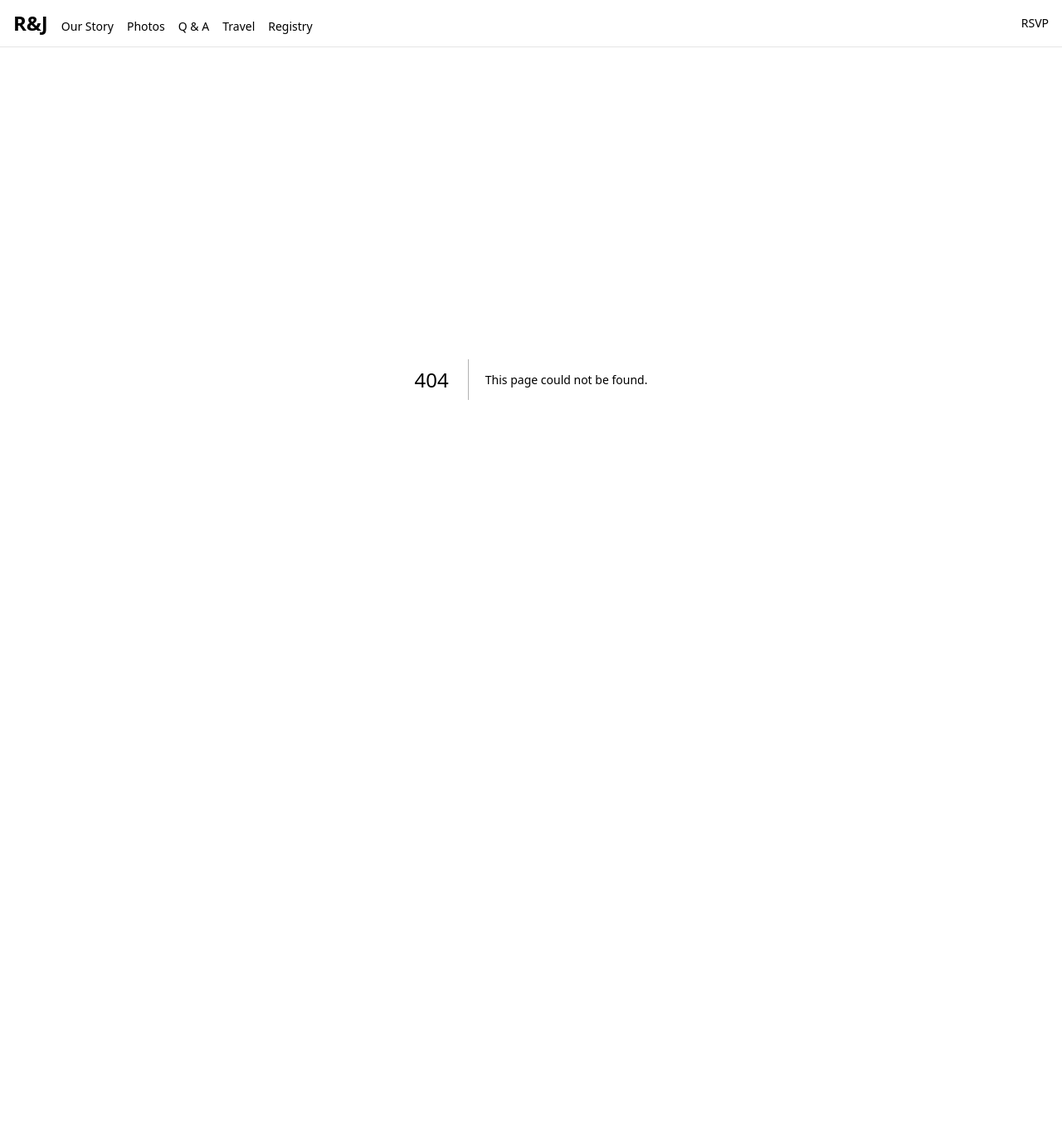
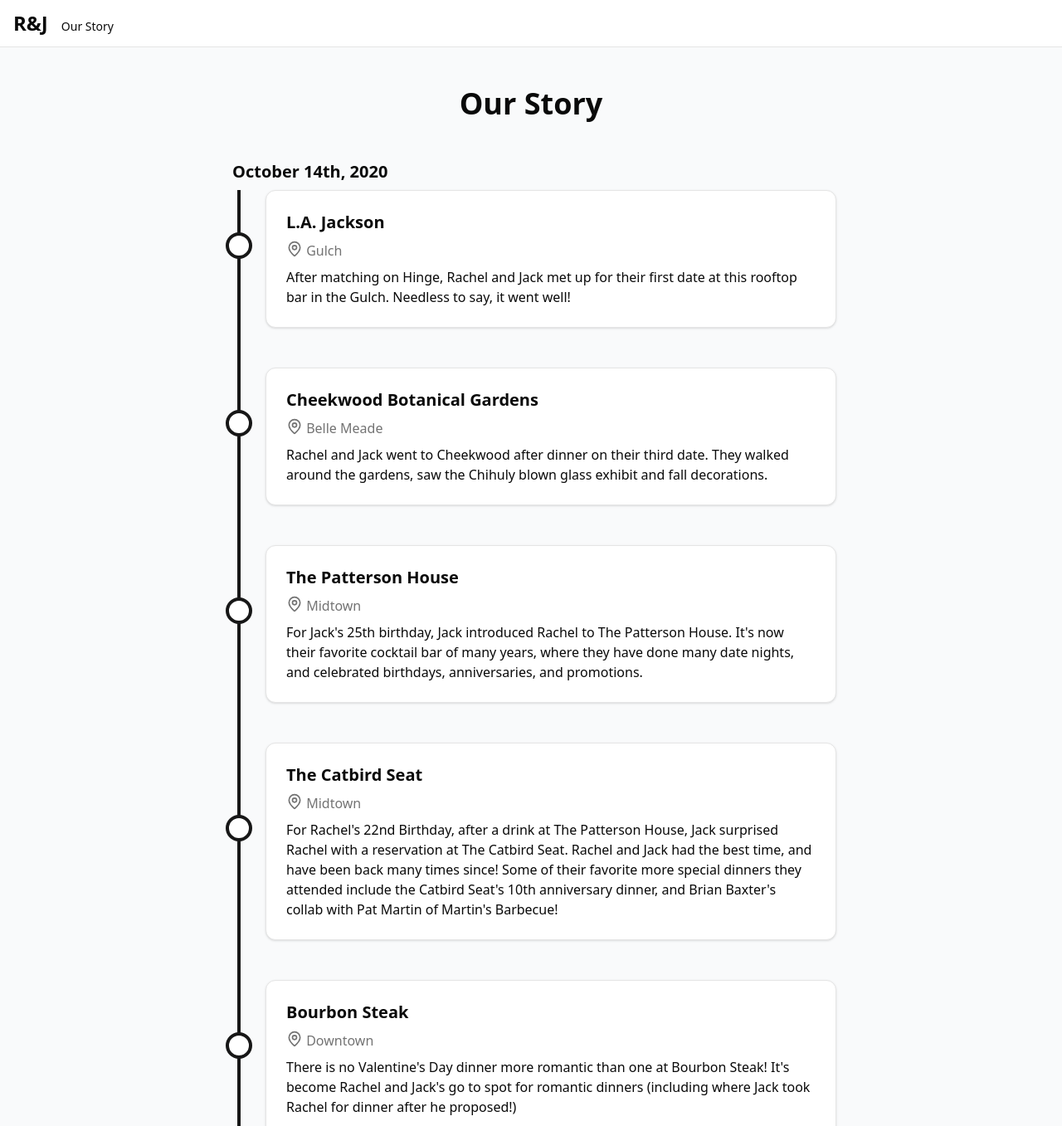
Before and after one commit to jtmthf/rachel-and-jack, a Next.js app: page /our-story in a window 1280 px wide. Before the commit this address had no page. Shown: the top 1357 px of the page at 83% size. Before the commit the page ends 857 px from the top, so only its background shows below. Built offline with nearby package versions, Linux system fonts and the light colour scheme.

Commit message:
our story

```diff
--- a/next.config.mjs
+++ b/next.config.mjs
@@ -1,8 +1,13 @@
+import createMDX from '@next/mdx';
+
 /** @type {import('next').NextConfig} */
 const nextConfig = {
+  pageExtensions: ['js', 'jsx', 'md', 'mdx', 'ts', 'tsx'],
   images: {
     formats: ['image/avif', 'image/webp'],
   },
 };
 
-export default nextConfig;
+const withMDX = createMDX({});
+
+export default withMDX(nextConfig);
--- a/package.json
+++ b/package.json
@@ -31,6 +31,10 @@
     "tailwindcss-animate": "^1.0.7"
   },
   "devDependencies": {
+    "@mdx-js/loader": "^3.1.0",
+    "@mdx-js/react": "^3.1.0",
+    "@next/mdx": "^15.1.3",
+    "@types/mdx": "^2.0.13",
     "@types/node": "^22.10.0",
     "@types/react": "npm:types-react@19.0.0-rc.1",
     "@types/react-dom": "npm:types-react-dom@19.0.0-rc.1",
--- a/src/app/layout.tsx
+++ b/src/app/layout.tsx
@@ -9,10 +9,10 @@
 
 const items = [
   { title: 'Our Story', href: '/our-story' },
-  { title: 'Photos', href: '/photos' },
-  { title: 'Q & A', href: '/q-and-a' },
-  { title: 'Travel', href: '/travel' },
-  { title: 'Registry', href: '/registry' },
+  // { title: 'Photos', href: '/photos' },
+  // { title: 'Q & A', href: '/q-and-a' },
+  // { title: 'Travel', href: '/travel' },
+  // { title: 'Registry', href: '/registry' },
 ];
 
 export default function RootLayout({
--- /dev/null
+++ b/src/app/our-story/layout.tsx
@@ -0,0 +1,22 @@
+type Props = {
+  children: React.ReactNode;
+};
+
+export default function OurStory({ children }: Props) {
+  return (
+    <section className="bg-gray-50 py-12">
+      <div className="mx-auto max-w-[48rem] px-4">
+        <h2 className="mb-12 text-center text-4xl font-bold">Our Story</h2>
+        <p className="mb-2 ml-2 text-xl font-semibold">October 14th, 2020</p>
+        <div className="relative">
+          {/* Vertical line */}
+          <div className="absolute left-4 h-full w-1 -translate-x-1/2 transform bg-primary" />
+          {children}
+        </div>
+        <p className="mb-12 ml-2 mt-2 text-xl font-semibold">
+          September 6th, 2025
+        </p>
+      </div>
+    </section>
+  );
+}
--- /dev/null
+++ b/src/app/our-story/page.mdx
@@ -0,0 +1,78 @@
+import { Place } from './place';
+
+<Place name="L.A. Jackson" date="Gulch">
+  After matching on Hinge, Rachel and Jack met up for their first date at this
+  rooftop bar in the Gulch. Needless to say, it went well!
+</Place>
+
+<Place name="Cheekwood Botanical Gardens" date="Belle Meade">
+  Rachel and Jack went to Cheekwood after dinner on their third date. They
+  walked around the gardens, saw the Chihuly blown glass exhibit and fall
+  decorations.
+</Place>
+
+<Place name="The Patterson House" date="Midtown">
+  For Jack's 25th birthday, Jack introduced Rachel to The Patterson House. It's
+  now their favorite cocktail bar of many years, where they have done many date
+  nights, and celebrated birthdays, anniversaries, and promotions.
+</Place>
+
+<Place name="The Catbird Seat" date="Midtown">
+  For Rachel's 22nd Birthday, after a drink at The Patterson House, Jack
+  surprised Rachel with a reservation at The Catbird Seat. Rachel and Jack had
+  the best time, and have been back many times since! Some of their favorite
+  more special dinners they attended include the Catbird Seat's 10th anniversary
+  dinner, and Brian Baxter's collab with Pat Martin of Martin's Barbecue!
+</Place>
+
+<Place name="Bourbon Steak" date="Downtown">
+  There is no Valentine's Day dinner more romantic than one at Bourbon Steak!
+  It's become Rachel and Jack's go to spot for romantic dinners (including where
+  Jack took Rachel for dinner after he proposed!)
+</Place>
+
+<Place name="Tailgate Brewery" date="Midtown">
+  After moving into their current apartment, Rachel and Jack joined Tailgate
+  Brewery's Mug Club. It's a favorite spot of theirs for a patio beer after
+  work, or a Thursday night trivia game!
+</Place>
+
+<Place name="Husk" date="Downtown">
+  When Jack got promoted at work for the first time, Rachel took him to Husk to
+  celebrate! Since then, they attended Husk's 10th anniversary dinner, and have
+  been back many times for special occasions (or just because!), including
+  brunch before they got engaged!
+</Place>
+
+<Place name="Yolan" date="Downtown">
+  Rachel and Jack love a good tasting menu, and Yolan was no exception. After
+  going to Il Luogo in Italy, and learning that the chef mentored Yolan's chef
+  de cuisine, they had to try the menu stateside! It was phenomenal, like many
+  of their experiences there. They also have attended wine tastings there, too!
+</Place>
+
+<Place name="Ryman Auditorium" date="Downtown">
+  While Rachel and Jack have never seen a music show at the Ryman, they have
+  seen two comedians there! They saw John Mulaney in 2022 just because, and
+  Taylor Tomlinson in Fall of 2023 for Jack's birthday. They had a great time in
+  the gorgeous space!
+</Place>
+
+<Place name="Maiz de la Vida" date="Gulch">
+  Jack has been known to find really unique dates for the two of them. At Maiz
+  de la Vida, they participated in a tortilla, salsa, and tamale making class.
+  They learned everything from selecting and milling the corn, to recipes, and
+  finishing the bites on a plate. They now go to their new restaurant in the
+  Gulch all the time!
+</Place>
+
+<Place name="Cheekwood (again!)" date="October 26, 2024">
+  On October 26th 2024, after a brunch at Husk, Jack proposed to Rachel at
+  Cheekwood Botanical Gardens! Rachel obviously said yes!
+</Place>
+
+<Place name="Schermerhorn Symphony Center" date="September 6, 2025">
+  On September 6th, 2025, Rachel and Jack will be getting married at the
+  Schermerhorn Symphony Center. They can't wait, and are so excited for you to
+  join them in the celebration!
+</Place>
--- /dev/null
+++ b/src/app/our-story/place.tsx
@@ -0,0 +1,27 @@
+import { Card, CardContent } from '@/components/ui/card';
+import { MapPin } from 'lucide-react';
+
+type Props = {
+  name: string;
+  date: string;
+  children: React.ReactNode;
+};
+
+export function Place({ name, date, children }: Props) {
+  return (
+    <div
+      className={`flex flex-row-reverse items-center [&:not(:last-child)]:mb-12`}
+    >
+      <div className="absolute left-4 h-8 w-8 -translate-x-1/2 -translate-y-4 transform rounded-full border-4 border-primary bg-white"></div>
+      <Card className={`ml-12 w-full`}>
+        <CardContent className="p-6">
+          <h3 className="mb-2 text-xl font-semibold">{name}</h3>
+          <p className="text-md mb-2 text-muted-foreground">
+            <MapPin size="1.25em" className="inline align-top" /> {date}
+          </p>
+          {children}
+        </CardContent>
+      </Card>
+    </div>
+  );
+}
--- a/src/components/navbar.tsx
+++ b/src/components/navbar.tsx
@@ -5,7 +5,6 @@
 import Link from 'next/link';
 import { useState } from 'react';
 import { Button } from './ui/button';
-import { Separator } from './ui/separator';
 import {
   Sheet,
   SheetContent,
@@ -44,14 +43,14 @@
             ))}
           </div>
         </div>
-        <div className="ml-auto hidden md:flex">
+        {/* <div className="ml-auto hidden md:flex">
           <Link
             href="/rsvp"
             className="text-sm font-medium transition-colors hover:text-primary"
           >
             RSVP
           </Link>
-        </div>
+        </div> */}
         <div className="ml-auto flex md:hidden">
           <Sheet open={isOpen} onOpenChange={setIsOpen}>
             <SheetTrigger asChild>
@@ -78,14 +77,14 @@
                     {item.title}
                   </Link>
                 ))}
-                <Separator />
+                {/* <Separator />
                 <Link
                   href="/rsvp"
                   className="text-sm font-medium transition-colors hover:text-primary"
                   onClick={() => setIsOpen(false)}
                 >
                   RSVP
-                </Link>
+                </Link> */}
               </nav>
             </SheetContent>
           </Sheet>
--- /dev/null
+++ b/src/mdx-components.tsx
@@ -0,0 +1,7 @@
+import type { MDXComponents } from 'mdx/types';
+
+export function useMDXComponents(components: MDXComponents): MDXComponents {
+  return {
+    ...components,
+  };
+}
```
Also changed, not shown: 1 other file (tests, documents, lock files or other folders).
